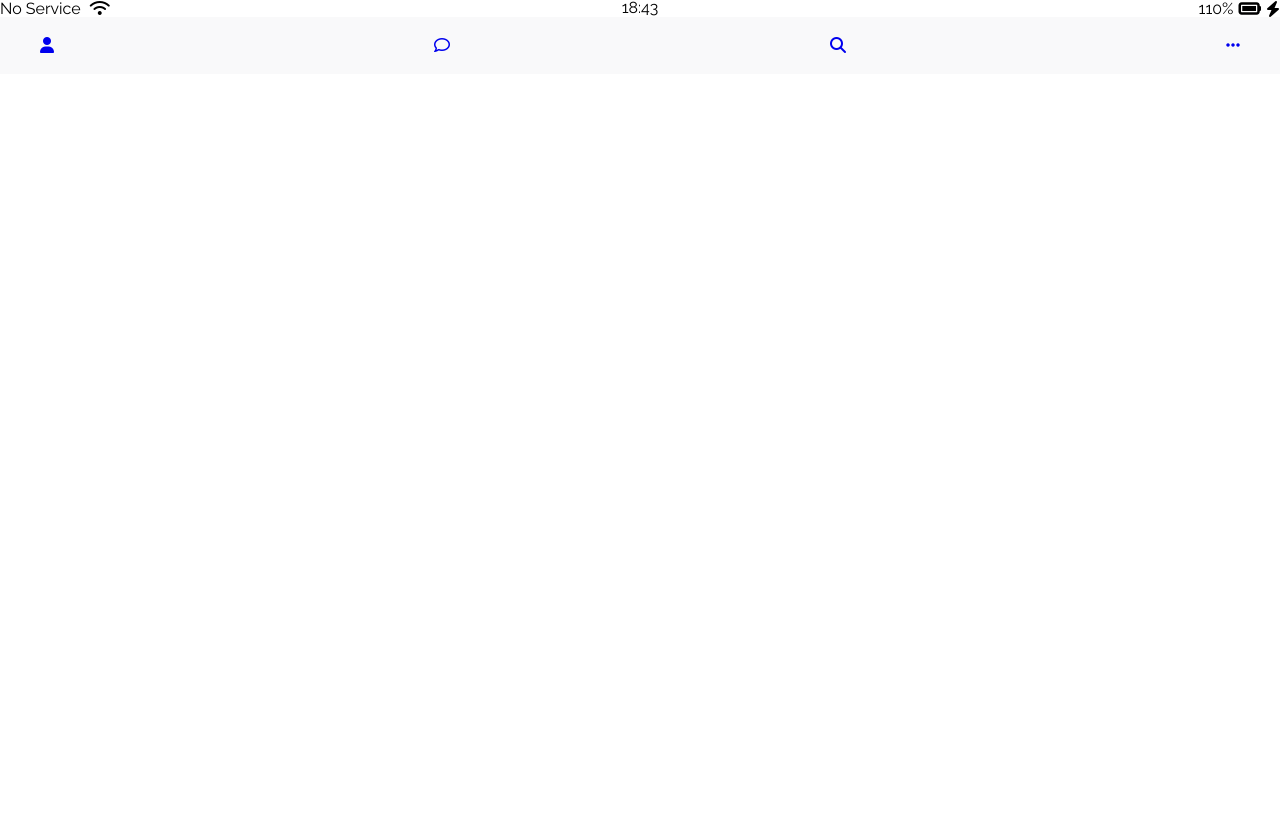
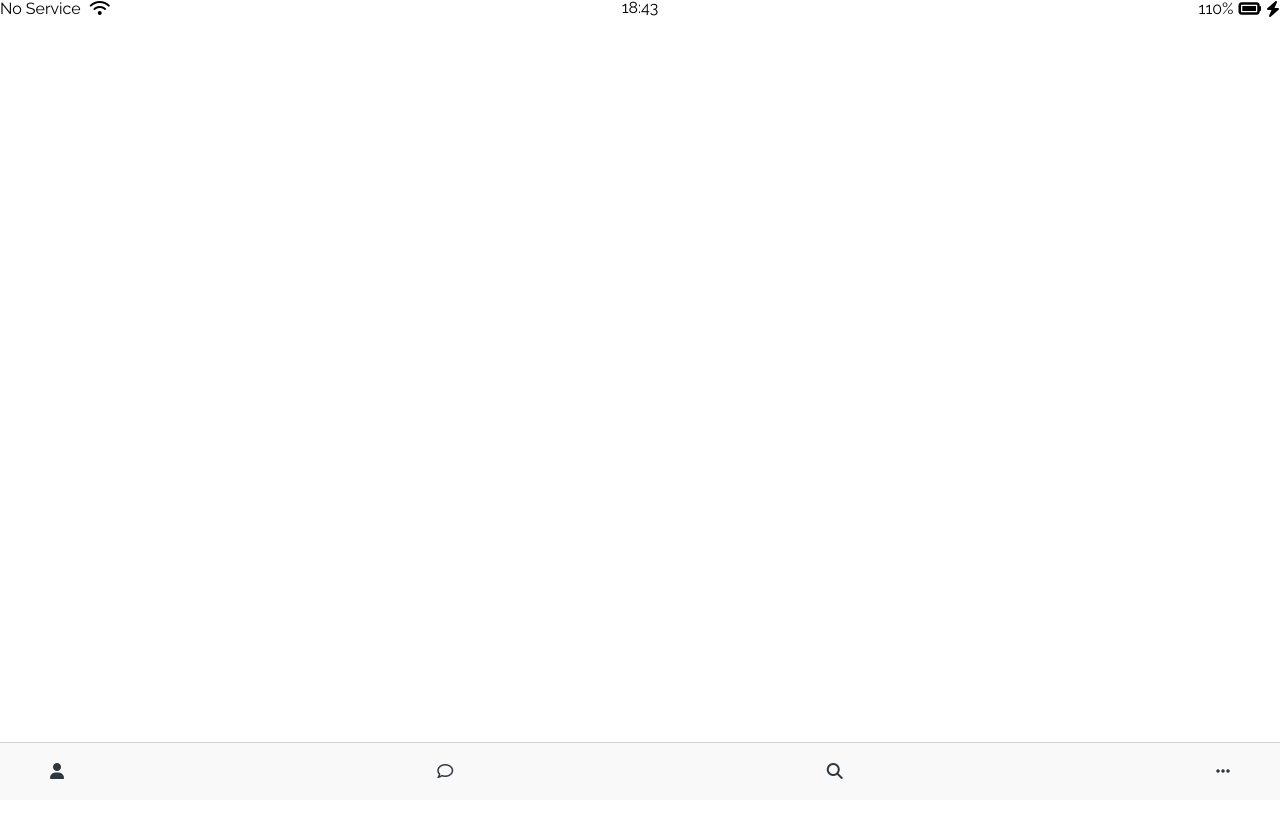
Before and after one commit to hojncode/study-clone-kakao, a plain HTML site: page friends.html in a window 1280 px wide. Shown: the top 818 px of the page. Drawn offline with Linux system fonts and the light colour scheme.

Commit message:
Add - CSS box-sizing: border-box;

```diff
--- a/css/components/nav-bar.css
+++ b/css/components/nav-bar.css
@@ -1,8 +1,17 @@
 .nav {
     background-color: #f9f9fa;
-    padding: 20px 40px;
+    padding: 20px 50px;
+    position: fixed;
+    bottom: 0;
+    width: 100%;
+    box-sizing: border-box;
+    border-top: 1px solid rgba(123, 121, 121, 0.3);
 }
 .nav__list {
     display: flex;
     justify-content: space-between;
 }
+
+.nav__link {
+    color:#2e363e;
+}
--- a/css/reset.css
+++ b/css/reset.css
@@ -125,3 +125,8 @@ table {
 input:focus {
   outline: none;
 }
+
+a {
+  color: inherit;
+  text-decoration: none;
+}
--- a/css/style.css
+++ b/css/style.css
@@ -9,4 +9,5 @@
 
 body {
     font-family: 'Raleway', sans-serif;
+    height: 1000vh;
 }
```
